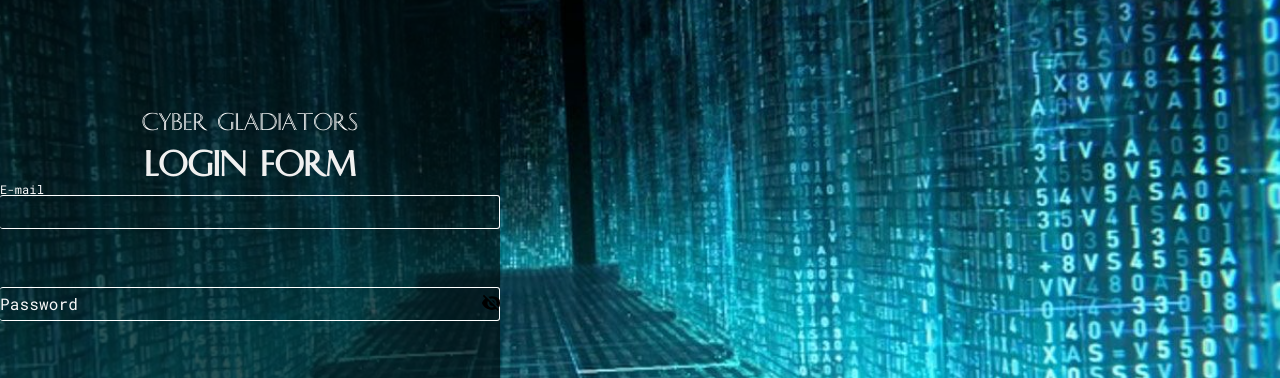
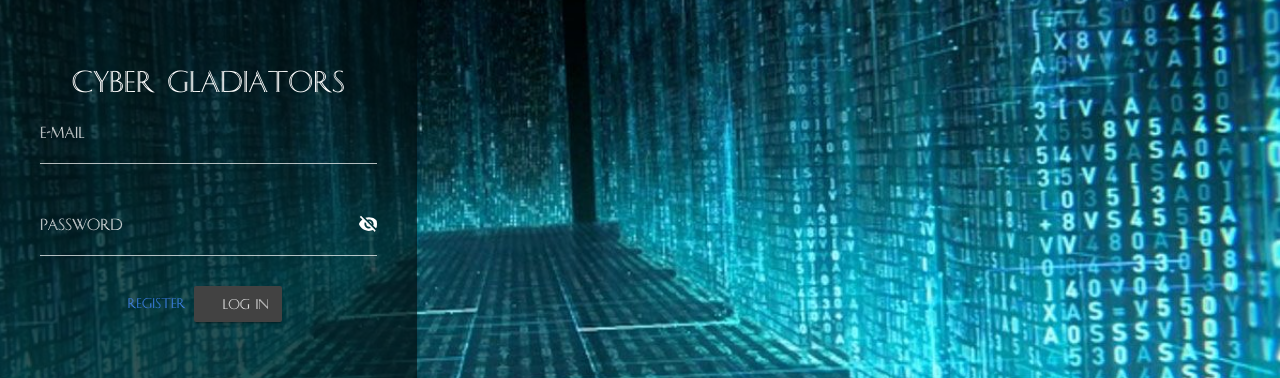
Before and after one commit to AkramDevelopment/CG, a Vue app in the folder frontend/: page / in a window 1280 px wide. Shown: the part 179-557 px from the top of the page. Built offline with nearby package versions, Linux system fonts and the light colour scheme.

Commit message:
Login Page Update Material UI

```diff
--- a/frontend/src/components/LoginScreen.vue
+++ b/frontend/src/components/LoginScreen.vue
@@ -1,14 +1,20 @@
 <template>
- <div class="centered-container">
+<div>
+  <div class="centered-container">
   <div class="wrapper">
-    <md-card title="Cyber Gladiators" class="cg-card">
-            <md-card-header>
+
+    <md-content class="md-elevation-3">
+
+
+
+      <div class="form">
+          <div class="title">
         <div class="md-title">Cyber Gladiators</div>
-      </md-card-header>
-      <h4>Login Form</h4>
-      <md-field>
+
+      </div>
+        <md-field>
           <label>E-mail</label>
-          <md-input v-model="email" autofocus></md-input>
+          <md-input v-model="email" ></md-input>
         </md-field>
 
         <md-field md-has-password>
@@ -16,9 +22,24 @@
           <md-input v-model="password" type="password"></md-input>
         </md-field>
 
-    </md-card>
+          <div class="actions md-layout md-alignment-center-space-between">
+        <a href="/signup"> Register</a>
+        <md-button class="md-raised md-secondary" @click="auth">Log in </md-button>
+      </div>
+      </div>
+
+
+
+      <div class="loading-overlay" v-if="loading">
+        <md-progress-spinner md-mode="indeterminate" :md-stroke="2"></md-progress-spinner>
+      </div>
+
+    </md-content>
+    <div class="background" />
   </div>
-  </div>
+
+    </div>
+   </div>
 </template>
 
 <script>
@@ -54,19 +75,109 @@ export default {
 </script>
 
 <style scoped>
-.md-input{
-  border-bottom: 0.5px solid white ! important;
-  border-top: 0.5px solid white ! important;
-   border-right: 0.5px solid white ! important;
+ .md-content {
+    z-index: 1;
+    padding: 40px;
+    width: 100%;
+    max-width: 400px;
+    position: relative;
+    box-sizing: content-box;
+    padding-bottom: 1px;
+    background-color: rgba(0, 12, 14, 0.7) !important;
+    width: 500px;
+    margin: 0 !important;
+    border: none !important;
+    margin-bottom: 0 !important;
+    border-radius: 0 !important;
+    padding-bottom: 0 !important;
+    height: 100%;
+    font-family: Caesar !important;
+    display: flex;
+    flex-direction: column;
+    align-items: center;
+    justify-content: center;
+  }
 
-   border-radius: 3px;
-   align-content: flex;
-  font-family: 'Roboto Mono', monospace;
+  .background {
 
-  color:white
+    height: 100%;
+    width: 100%;
+    bottom: 0;
+    left: 0;
+    height: 100%;
+    width: 100%;
+    top: 0;
+    bottom: 0;
+    right: 0;
+    left: 0;
+    z-index: 0;
+
+  }
+  .loading-overlay {
+
+    z-index: 10;
+    top: 0;
+    left: 0;
+    right: 0;
+    position: absolute;
+    width: 100%;
+    height: 100%;
+    background: rgba(255, 255, 255, 0.9);
+    display: flex;
+    align-items: center;
+    justify-content: center;
+
+
+  }
+
+  .centered-container {
+
+
+   display: flex;
+    align-items: center;
+    justify-content: center;
+    width: 100%;
+    height: calc(100vh - 56px);
+    padding-bottom: calc(56px * 0.5);
+
+
+
+    }
+
+  .centered-container > title{
+  margin-bottom: 30px;}
+
+  .actions > md-button {
+
+      margin: 0;
+    }
+  .form {
+
+
+    width: 100%;
+    height: 100%;
+    display: flex;
+    flex-direction: column;
+    align-items: center;
+    justify-content: center;
+
+
+  }
+
+  .md-input{
+
+    color:white !important;
+  }
+ .md-field > label{
+
+    color:white !important;
+  }
+
+  .md-field > border{
+    color: white !important;
+  }
+.md-title{
+  font-size: 30px !important;
 }
 
-.md-card-header{
-  color:white
-}
 </style>
--- a/frontend/src/main.js
+++ b/frontend/src/main.js
@@ -7,6 +7,9 @@ import App from "./components/App.vue";
 import LoginScreen from "./components/LoginScreen.vue";
 import SignupScreen from "./components/SignupScreen.vue";
 import HomeScreen from "./components/HomeScreen.vue";
+import 'vue-material/dist/theme/default-dark.css'
+
+
 // import "bootstrap/dist/css/bootstrap.css";
 // import "bootstrap-vue/dist/bootstrap-vue.css";
 
```
